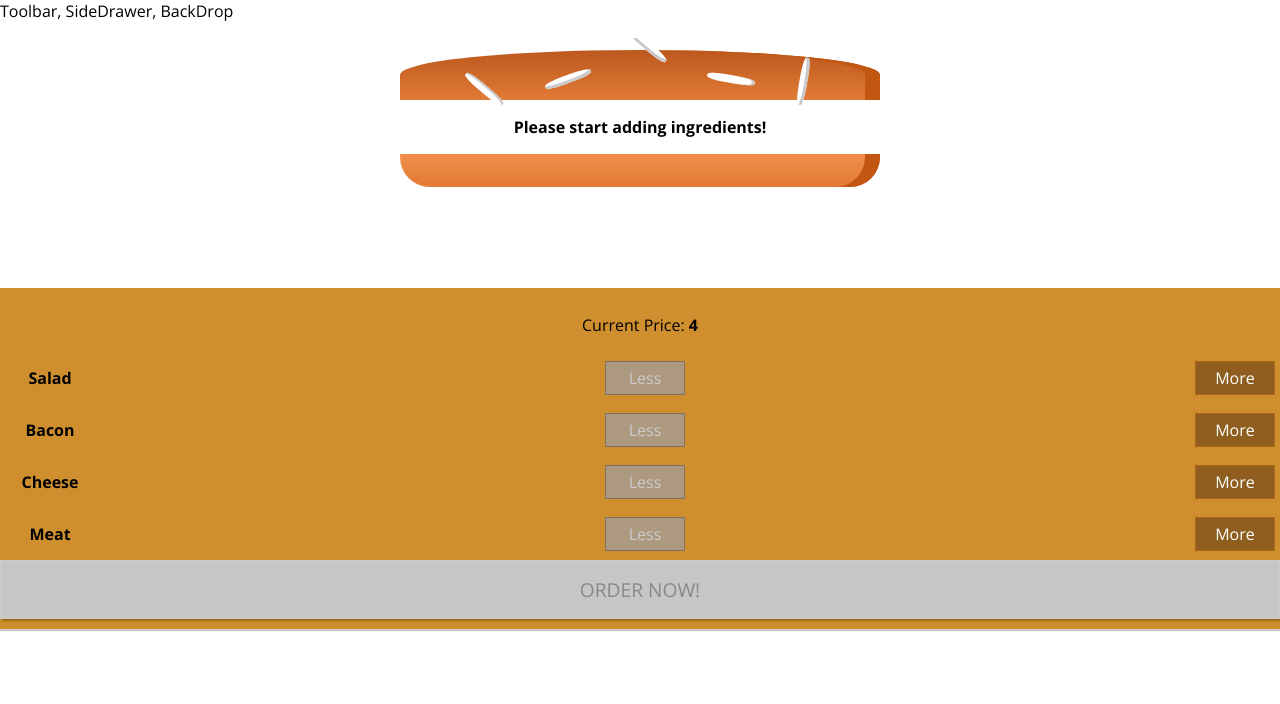
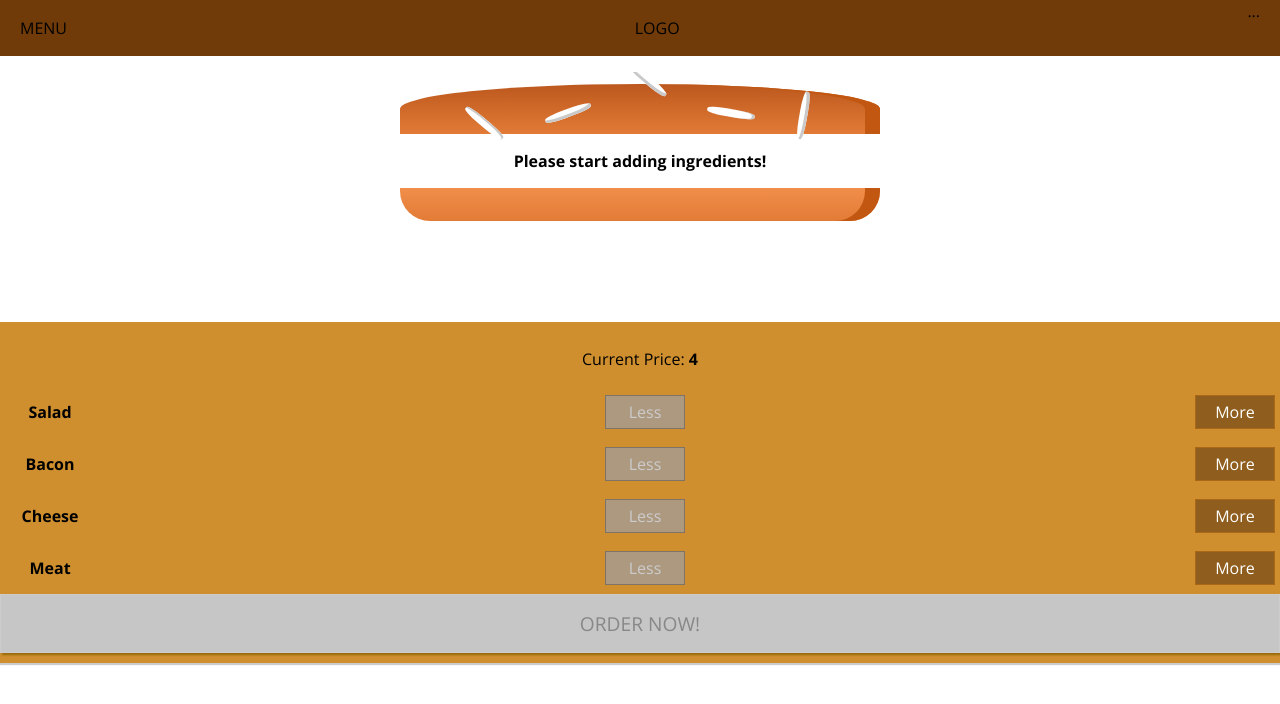
Before and after one commit to shindesharad71/Burger-Builder-With-React, a React (Create React App) app: page / in a window 1280 px wide. Shown: the top 704 px of the page. Built offline with nearby package versions, Linux system fonts and the light colour scheme.

Commit message:
Added: Toolbar Component

```diff
--- a/src/components/Layout/Layout.js
+++ b/src/components/Layout/Layout.js
@@ -1,10 +1,11 @@
 import React from 'react';
 import Aux from '../../hoc/Aux';
 import classes from './Layout.module.scss';
+import Toolbar from '../Navigation/Toolbar/Toolbar';
 
 const layout = (props) => (
 	<Aux>
-		<div>Toolbar, SideDrawer, BackDrop</div>
+		<Toolbar/>
 		<main className={classes.Content}>{props.children}</main>
 	</Aux>
 );
--- a/src/components/Layout/Layout.module.scss
+++ b/src/components/Layout/Layout.module.scss
@@ -1,3 +1,3 @@
 .Content {
-    margin-top: 16px;
+    margin-top: 72px;
 }
--- /dev/null
+++ b/src/components/Navigation/Toolbar/Toolbar.js
@@ -0,0 +1,14 @@
+import React from 'react';
+import classes from './Toolbar.module.scss';
+
+const toolbar = (props) => (
+    <header className={classes.Toolbar}>
+        <div>MENU</div>
+        <div>LOGO</div>
+        <nav>
+            ...
+        </nav>
+    </header>
+);
+
+export default toolbar;
--- /dev/null
+++ b/src/components/Navigation/Toolbar/Toolbar.module.scss
@@ -0,0 +1,18 @@
+.Toolbar {
+    height: 56px;
+    width: 100%;
+    position: fixed;
+    top: 0;
+    left: 0;
+    background-color: #703B09;
+    display: flex;
+    justify-content: space-between;
+    align-items: center;
+    padding: 0 20px;
+    box-sizing: border-box;
+    z-index: 90;
+
+    nav {
+        height: 100%;
+    }
+}
```
